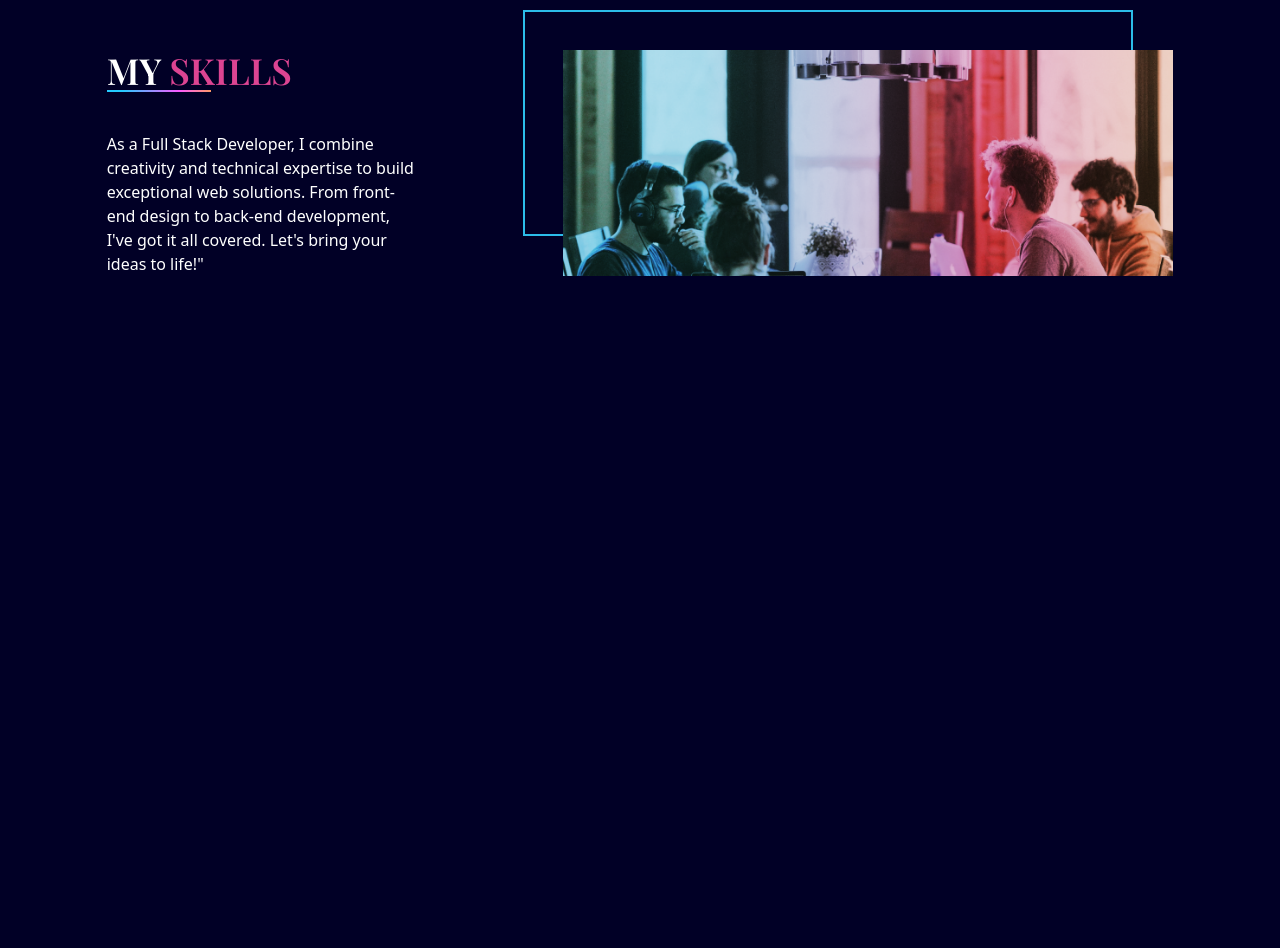
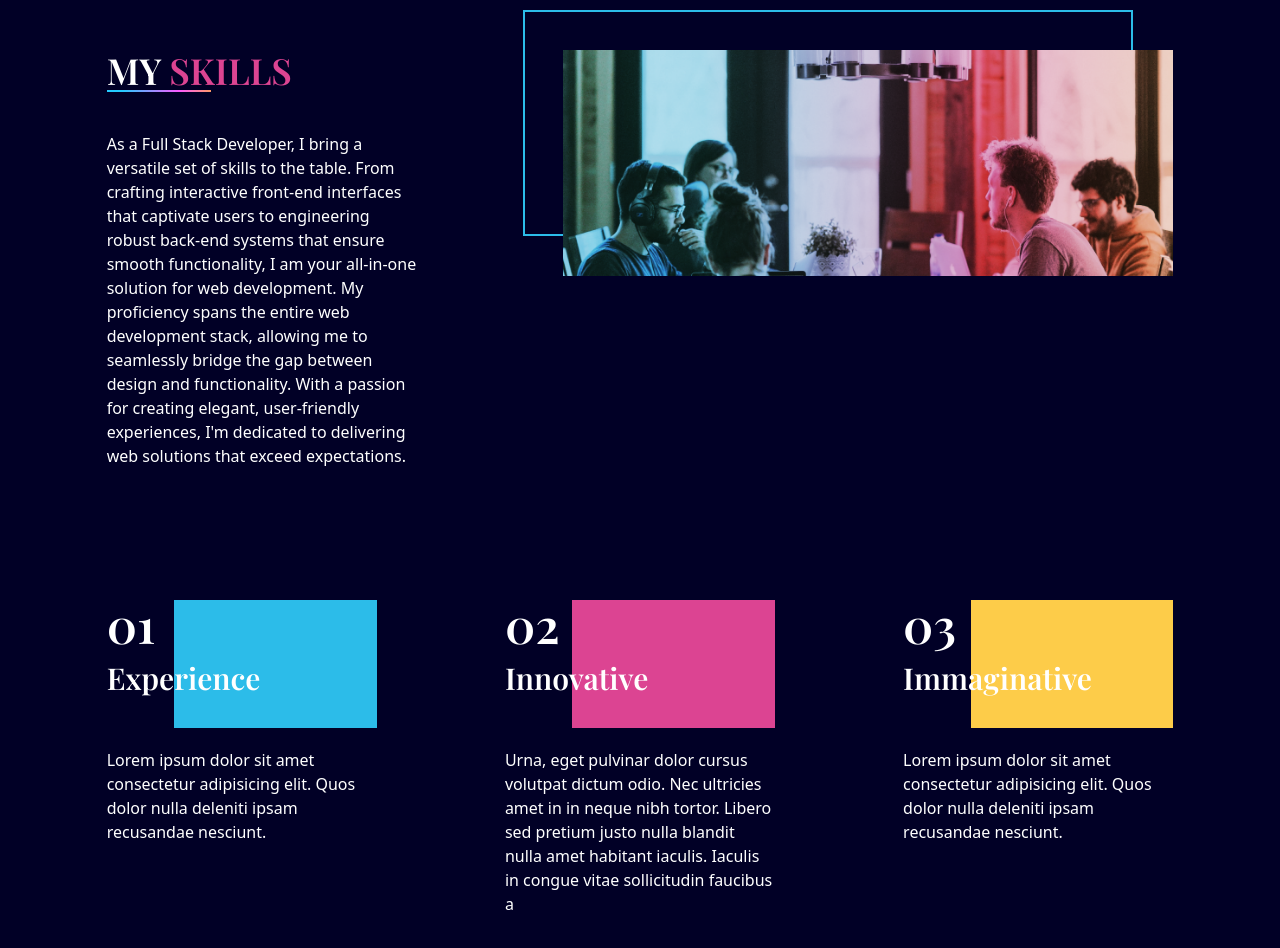
Before and after one commit to Emmyojile/portfolio-v2, a React (Vite) app: page / in a window 1280 px wide. Shown: the part 920-1868 px from the top of the page. Before the commit the page ends 1602 px from the top, so only its background shows below. Built offline with nearby package versions, Linux system fonts and the light colour scheme.

Commit message:
skills section

```diff
--- a/src/scenes/MySkills.jsx
+++ b/src/scenes/MySkills.jsx
@@ -26,7 +26,7 @@ const MySkills = () => {
             </p>
             <LineGradient width="w-1/3"/>
             <p className="mt-10 mb-7">
-            As a Full Stack Developer, I combine creativity and technical expertise to build exceptional web solutions. From front-end design to back-end development, I've got it all covered. Let's bring your ideas to life!"
+            As a Full Stack Developer, I bring a versatile set of skills to the table. From crafting interactive front-end interfaces that captivate users to engineering robust back-end systems that ensure smooth functionality, I am your all-in-one solution for web development. My proficiency spans the entire web development stack, allowing me to seamlessly bridge the gap between design and functionality. With a passion for creating elegant, user-friendly experiences, I'm dedicated to delivering web solutions that exceed expectations.
             </p>
         </motion.div>
 
@@ -57,16 +57,73 @@ const MySkills = () => {
             initial="hidden"
             whileInView="visible"
             viewport={{ once: true, amount: 0.5 }}
-            transition={{ delay: 0.2, duration: 0.5 }}
+            transition={{ duration: 0.5 }}
             variants={{
               hidden: { opacity: 0, y: 50 },
               visible: { opacity: 1, y: 0 },
             }}
             >
                 <div className="relative h-32">
-
+                    <div className="z-10">
+                        <p className="font-playfair font-semibold text-5xl">01</p>
+                        <p className="font-playfair font-semibold text-3xl mt-3">Experience</p>
+                    </div>
+                    <div className="w-1/2 md:w-3/4 h-32 bg-blue absolute right-0 top-0 z-[-1]"/>
                 </div>
-
+                <p className="mt-5">
+                    Lorem ipsum dolor sit amet consectetur adipisicing elit. Quos dolor nulla deleniti ipsam recusandae nesciunt.
+                </p>
+            </motion.div>
+            {/* {INNOVATIVE} */}
+            <motion.div
+          className="md:w-1/3 mt-10"
+          initial="hidden"
+          whileInView="visible"
+          viewport={{ once: true, amount: 0.5 }}
+          transition={{ delay: 0.2, duration: 0.5 }}
+          variants={{
+            hidden: { opacity: 0, y: 50 },
+            visible: { opacity: 1, y: 0 },
+          }}
+        >
+          <div className="relative h-32">
+            <div className="z-10">
+              <p className="font-playfair font-semibold text-5xl">02</p>
+              <p className="font-playfair font-semibold text-3xl mt-3">
+                Innovative
+              </p>
+            </div>
+            <div className="w-1/2 md:w-3/4 h-32 bg-red absolute right-0 top-0 z-[-1]" />
+          </div>
+          <p className="mt-5">
+            Urna, eget pulvinar dolor cursus volutpat dictum odio. Nec ultricies
+            amet in in neque nibh tortor. Libero sed pretium justo nulla blandit
+            nulla amet habitant iaculis. Iaculis in congue vitae sollicitudin
+            faucibus a
+          </p>
+        </motion.div>
+            {/* {IMMAGINATIVE} */}
+            <motion.div
+            className="md:w-1/3 mt-10"
+            initial="hidden"
+            whileInView="visible"
+            viewport={{ once: true, amount: 0.5 }}
+            transition={{ delay: 0.4, duration: 0.5 }}
+            variants={{
+              hidden: { opacity: 0, y: 50 },
+              visible: { opacity: 1, y: 0 },
+            }}
+            >
+                <div className="relative h-32">
+                    <div className="z-10">
+                        <p className="font-playfair font-semibold text-5xl">03</p>
+                        <p className="font-playfair font-semibold text-3xl mt-3">Immaginative</p>
+                    </div>
+                    <div className="w-1/2 md:w-3/4 h-32 bg-yellow absolute right-0 top-0 z-[-1]"/>
+                </div>
+                <p className="mt-5">
+                    Lorem ipsum dolor sit amet consectetur adipisicing elit. Quos dolor nulla deleniti ipsam recusandae nesciunt.
+                </p>
             </motion.div>
         </div>
     </section>
```
